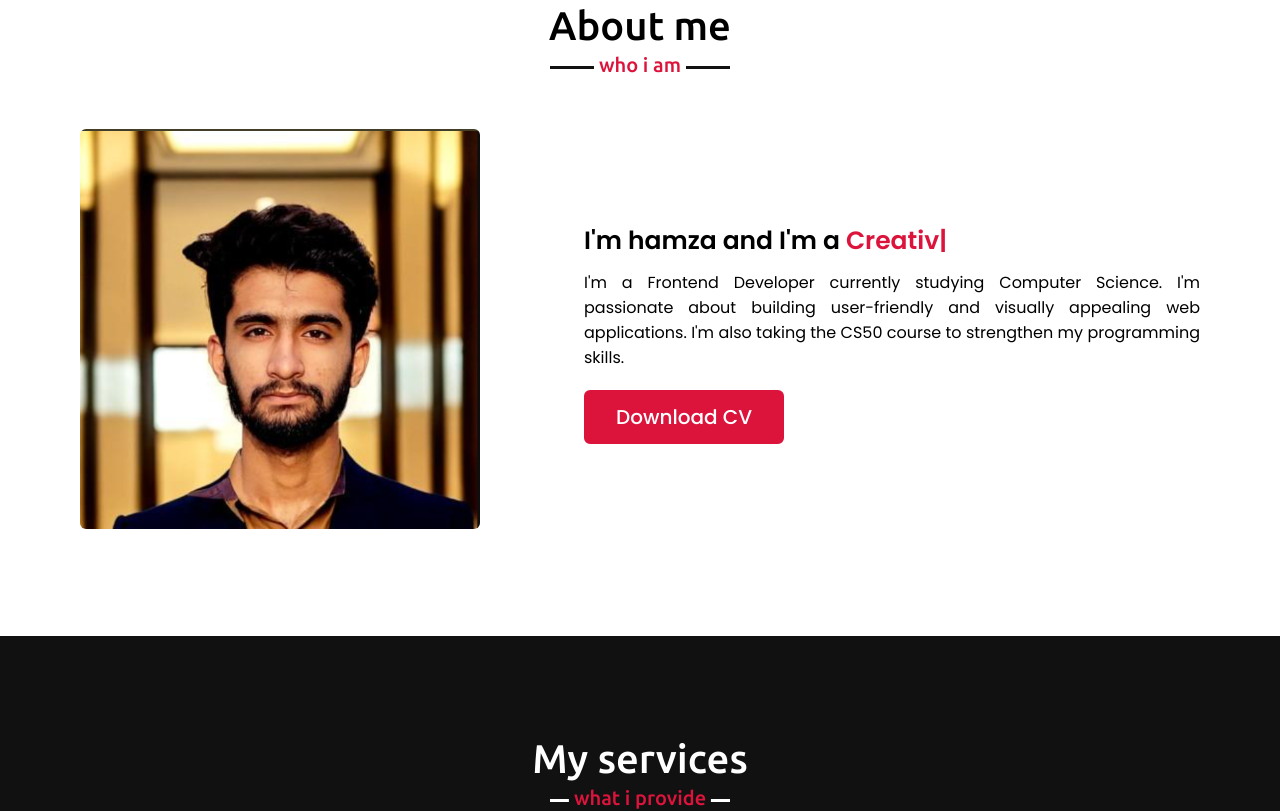
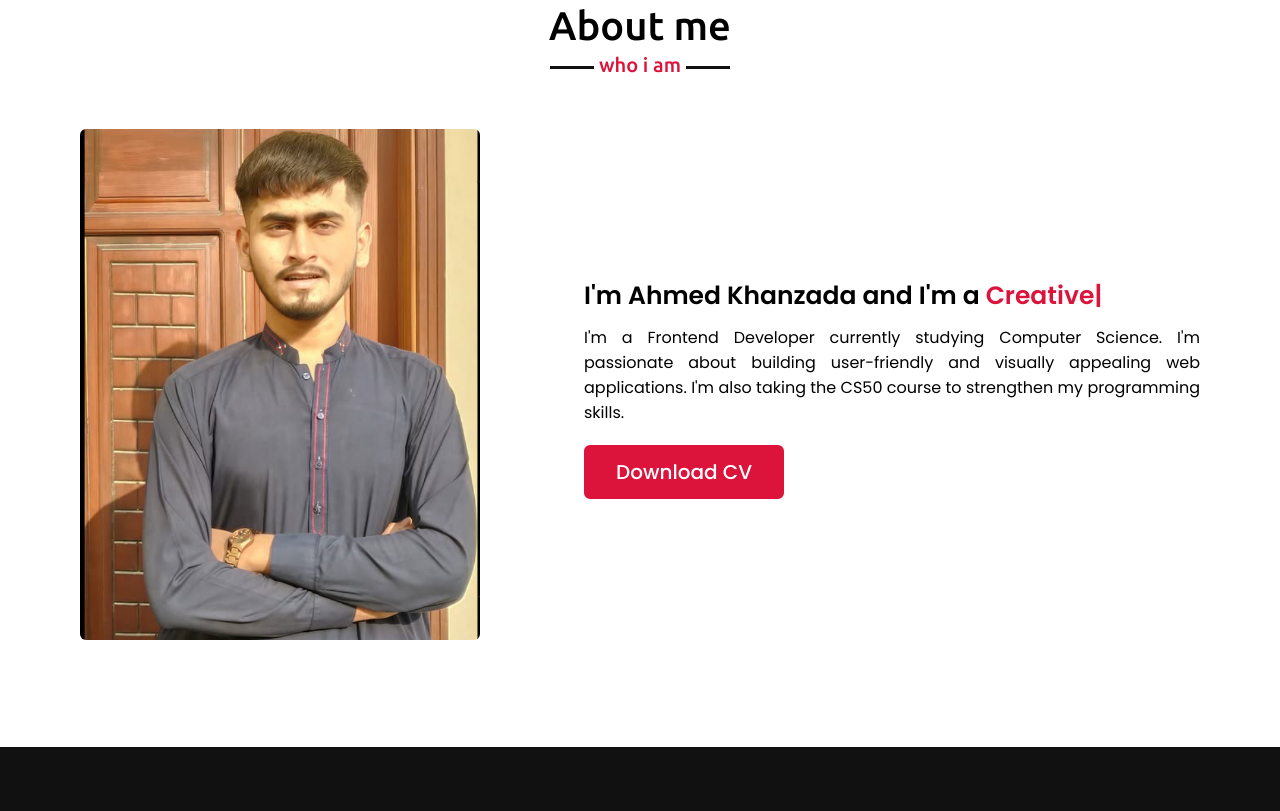
Before and after one commit to AhmedRaza2007/portfolio-website, a plain HTML site: page index.html in a window 1280 px wide. Shown: the part 897-1708 px from the top of the page. Drawn offline with nearby package versions, Linux system fonts and the light colour scheme.

Commit message:
style-add-and-img-add

```diff
--- a/index.html
+++ b/index.html
@@ -48,10 +48,10 @@
             <h2 class="title">About me</h2>
             <div class="about-content">
                 <div class="column left">
-                    <img src="./images/Hamza bro.png" alt="">
+                    <img src="./images/my-img.png" alt="">
                 </div>
                 <div class="column right">
-                    <div class="text">I'm hamza and I'm a <span class="typing-2"></span></div>
+                    <div class="text">I'm Ahmed Khanzada and I'm a <span class="typing-2"></span></div>
                     <p>I'm a Frontend Developer currently studying Computer Science. I'm passionate about building user-friendly and visually appealing web applications. I'm also taking the CS50 course to strengthen my programming skills.</p>
                     <a href="#">Download CV</a>
                 </div>
@@ -157,7 +157,7 @@
                 <div class="card">
                     <div class="box">
                         <img src="./images/Api.jpg" alt="">
-                        <div class="text">Api No Name </div>
+                        <div class="text">Api</div>
                         <p>Lorem ipsum dolor sit amet consectetur adipisicing elit.</p>
                     </div>
                 </div>
@@ -171,7 +171,7 @@
                 <div class="card">
                     <div class="box">
                         <img src="images/lapata .jpg" alt="">
-                        <div class="text">Lapata Mam</div>
+                        <div class="text">Mam</div>
                         <p>Lorem ipsum dolor sit amet consectetur adipisicing elit.</p>
                     </div>
                 </div>
--- a/style.css
+++ b/style.css
@@ -210,7 +210,7 @@ section .title::after{
     width: 45%;
 }
 .about .about-content .left img{
-    height: 400px;
+    height: 511px;
     width: 400px;
     object-fit: cover;
     border-radius: 6px;
```
Also changed, not shown: images/my-img.png (added).
